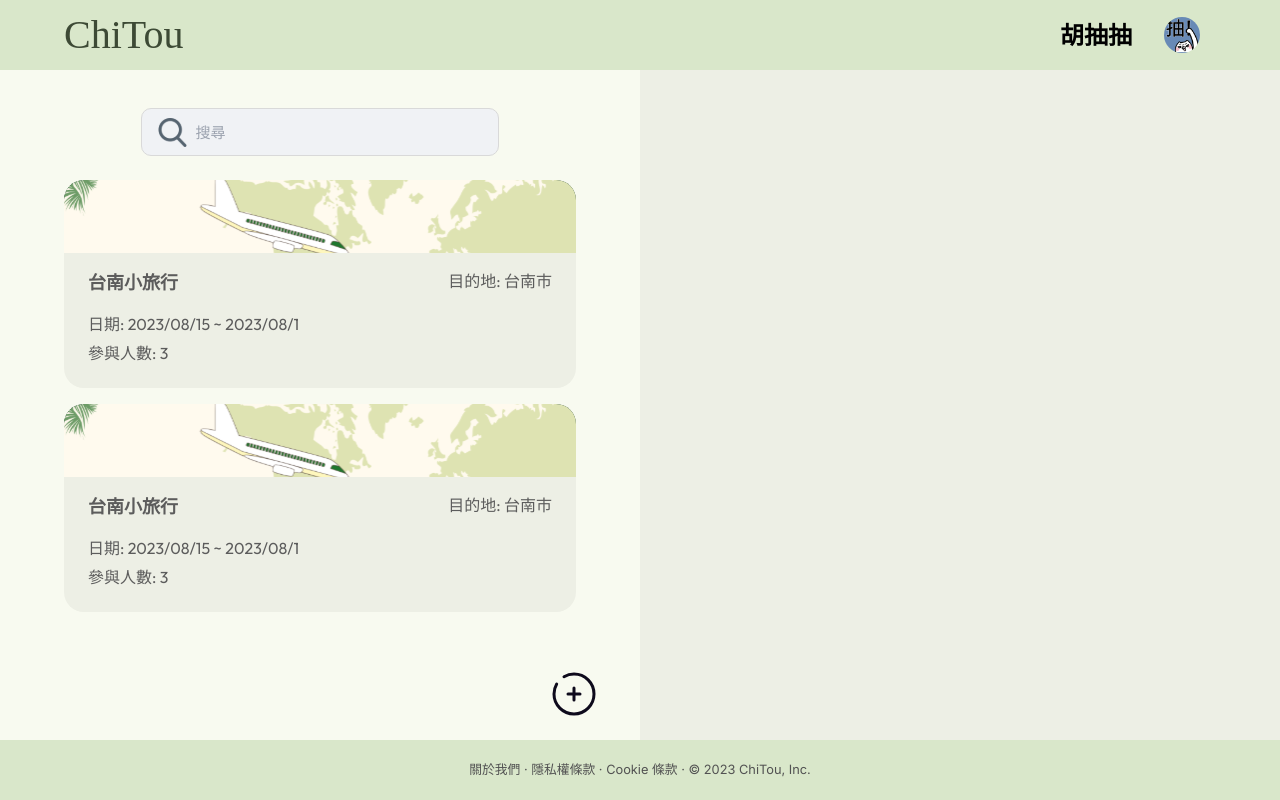
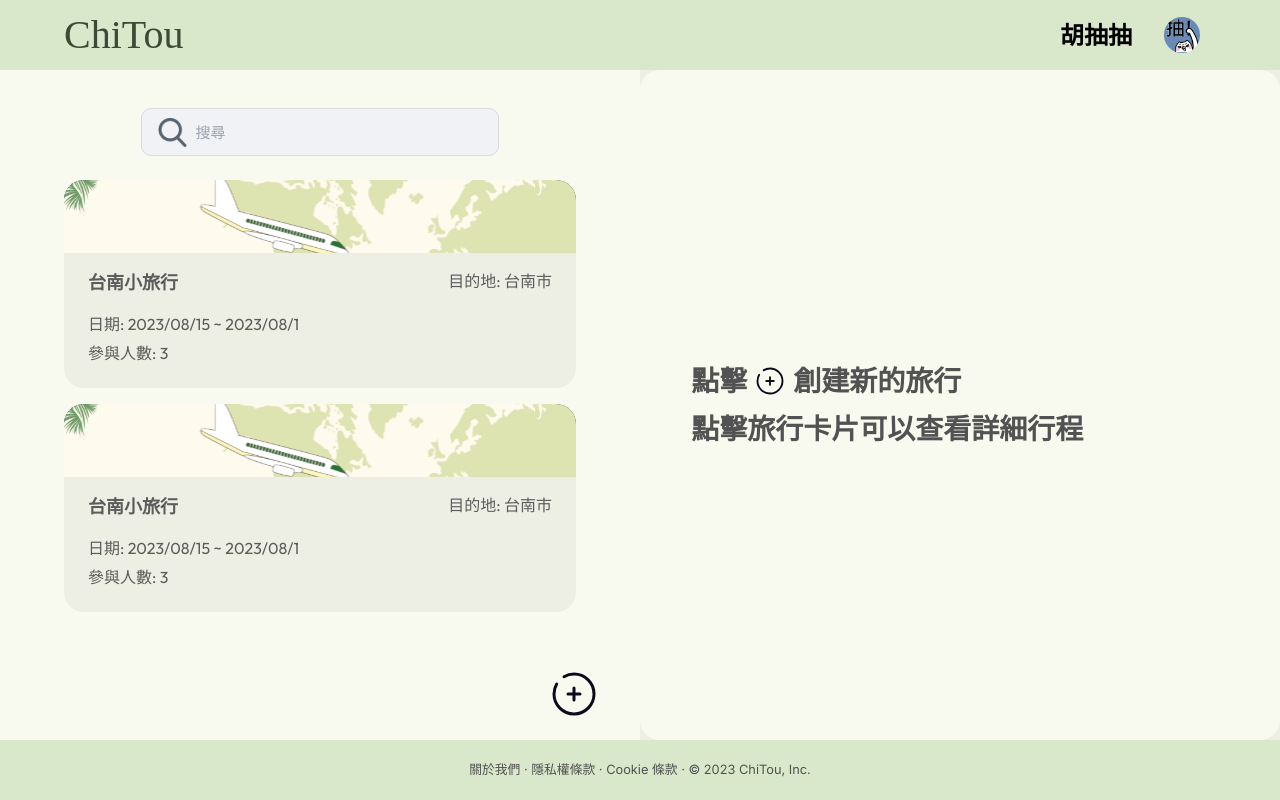
Before and after one commit to peifish1124/ChiTou, a Next.js app in the folder frontend/: page / in a window 1280 px wide. Built offline with nearby package versions, Linux system fonts and the light colour scheme; a web font is replaced by a local one.

Commit message:
feat(homepage): add initial layout for right half of homepage

```diff
--- /dev/null
+++ b/frontend/src/app/components/StartMode.js
@@ -0,0 +1,23 @@
+import Image from "next/image";
+import styles from "@/styles/css-modules/startmode.module.scss";
+
+export default function StartMode() {
+  return (
+    <div className={styles.startMode}>
+      <div className={styles.createTrip}>
+        <h1>點擊</h1>
+        <Image
+            src="/addBtn.svg"
+            alt="addBtn"
+            width={30}
+            height={30}
+            objectFit="cover"
+        />
+        <h1>創建新的旅行</h1>
+      </div>
+      <div className={styles.detailedTrip}>
+        <h1>點擊旅行卡片可以查看詳細行程</h1>
+      </div>
+    </div>
+  );
+}
--- a/frontend/src/app/page.js
+++ b/frontend/src/app/page.js
@@ -3,6 +3,7 @@ import Link from "next/link";
 import Nav from "@/components/Nav";
 import SearchTripCard from "@/components/SearchTripCard";
 import TripCard from "@/components/TripCard";
+import StartMode from "@/components/StartMode"
 import styles from "@/styles/css-modules/page.module.scss";
 
 export default function Home() {
@@ -38,6 +39,7 @@ export default function Home() {
 
         <div className={styles.rightPage}>
           {/* start mode */}
+          <StartMode />
 
           {/* detailed mode */}
 
--- /dev/null
+++ b/frontend/src/styles/css-modules/startmode.module.scss
@@ -0,0 +1,26 @@
+.startMode{
+    display: flex;
+    flex-direction: column;
+    justify-content: center;
+    align-items: flex-start;
+    width: 100%;
+    height: 100%;
+    padding-left: 8%;
+    background: #F8FAF0;
+    border-radius: 20px;
+
+    h1{
+        color: #525252;
+        font-family: Outfit;
+        font-size: 1.75rem;
+        font-style: normal;
+        font-weight: 700;
+        line-height: 3rem;
+    }
+
+    .createTrip{
+        display: flex;
+        justify-content: flex-start;
+        gap:0.5rem;
+    }
+}
```
